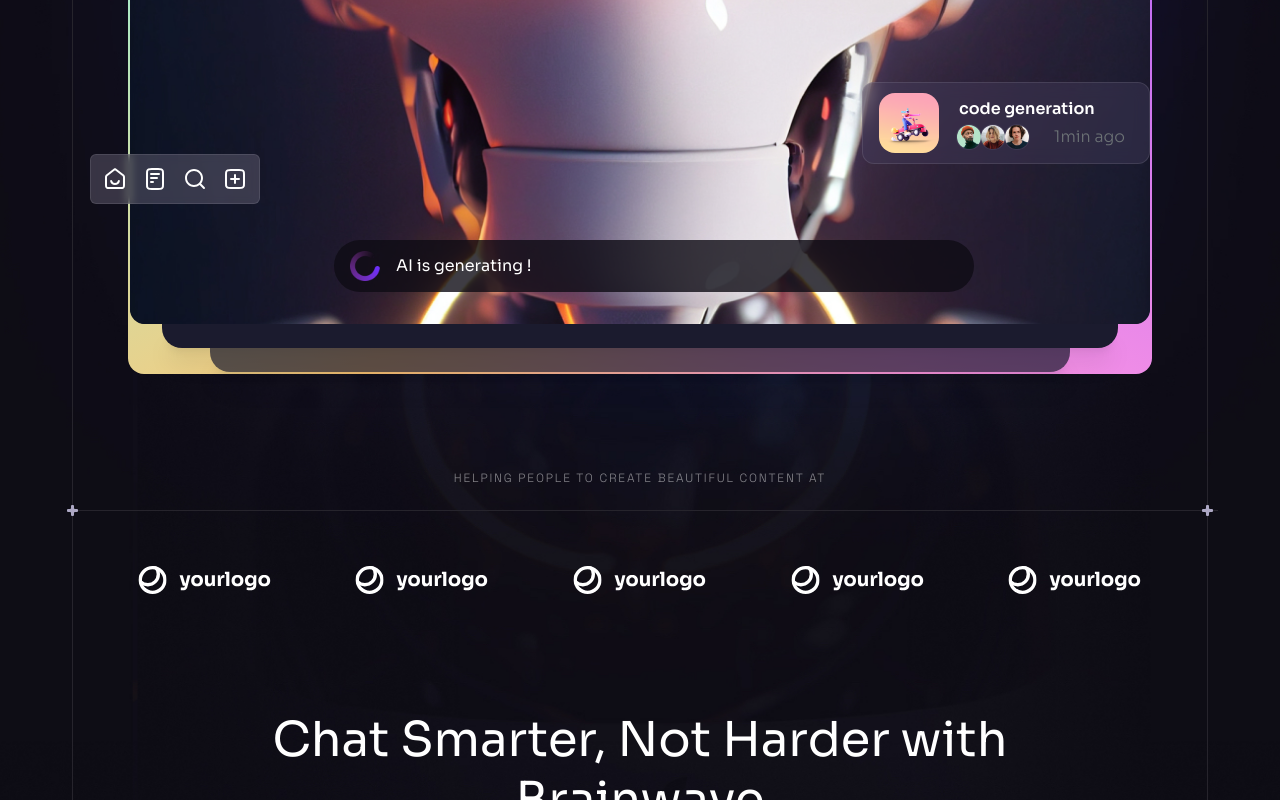
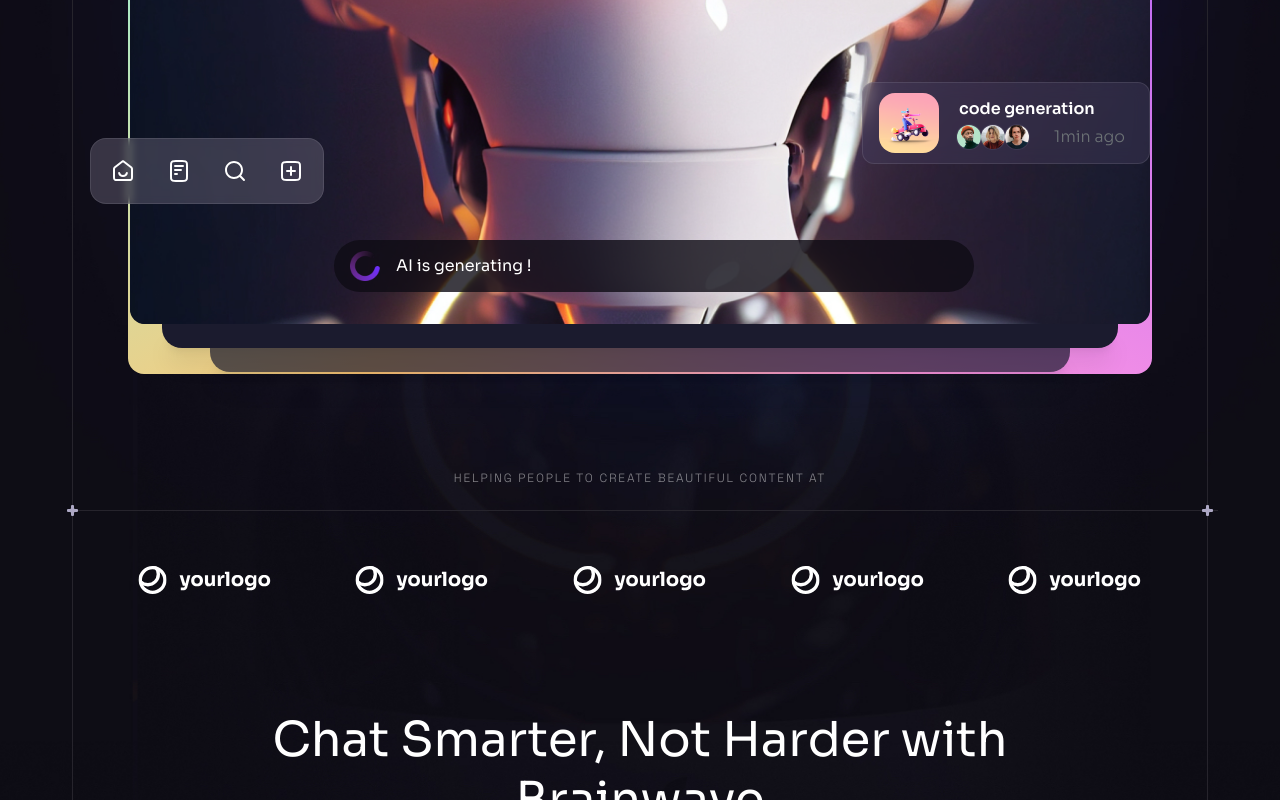
Before and after one commit to Satnammeena2004/brainwave, a React (Vite) app: page / in a window 1280 px wide. Shown: the part 820-1620 px from the top of the page. Built offline with nearby package versions, Linux system fonts and the light colour scheme.

Commit message:
ui fixed in pricing

```diff
--- a/src/components/Hero.jsx
+++ b/src/components/Hero.jsx
@@ -63,9 +63,9 @@ function Hero() {
 
 
                 <ScrollParallax isAbsolutelyPositioned>
-                  <ul className="hidden md:flex  absolute -left-[2.5rem] bottom-[7.5rem]  p-1 bg-n-4/40 backdrop-blur-sm border rounded-md xl:flex border-n-1/10">
+                  <ul className="hidden md:flex  absolute -left-[2.5rem] bottom-[7.5rem] rounded-2xl  p-1 bg-n-4/40 backdrop-blur-sm border  xl:flex border-n-1/10">
                     {heroIcons.map((icon, index) => {
-                      return <li key={index} className="p-2">
+                      return <li key={index} className="p-4">
                         <img src={icon} width={24} height={25} alt={icon} />
                       </li>
                     })}
--- a/src/components/Pricing.jsx
+++ b/src/components/Pricing.jsx
@@ -2,10 +2,10 @@ import { smallSphere, stars } from "../assets"
 import Heading from "./Heading"
 import PricingList from "./PricingList"
 import Section from "./Section"
-
+import { LeftLine, RightLine } from "../design/Pricing"
 const Pricing = () => {
     return (
-        <Section className="overflow-hidden">
+        <Section className="overflow-hidden" >
             <div className="container hidden md:block relative z-2 mb-20">
                 <div className="hidden md:flex justify-center ">
                     <img src={smallSphere} className="relative z-2" width={255} height={255} />
@@ -17,9 +17,16 @@ const Pricing = () => {
             </div>
 
             <Heading title="Pay once, use forever" tag="Get started with Brainwave" />
-            <div className="relative">
+            <div className="relative container" id="pricing">
 
                 <PricingList />
+                <LeftLine />
+                <RightLine />
+
+            </div>
+            <div className="mt-6 flex justify-center">
+                <a href="#pricing" className="border-b tracking-wider uppercase font-code font-bold text-sm">see all details</a>
+
             </div>
         </Section>
     )
--- a/src/components/PricingList.jsx
+++ b/src/components/PricingList.jsx
@@ -4,9 +4,9 @@ import Button from "./Button"
 
 const PricingList = () => {
     return (
-        <div className="flex flex:wrap justify-center mx-auto w-[85vw] max-lg:flex-wrap gap-4 p-2  ">
+        <div className="flex   mx-auto   max-lg:flex-wrap gap-4 p-2  ">
             {pricing.map((item) => {
-                return <div key={item.id} className="border   px-6 py-8 border-n-6 rounded-2xl  h-full min-h-[25rem] even:py-14 odd:py-8 odd:my-4 [&>h4]:first:text-color-2 [&>h4]:even:text-color-1 [&>h4]:last:text-color-3">
+                return <div key={item.id} className="border px-6 w-full  py-8 border-n-6 rounded-2xl  h-full min-h-[25rem] even:py-14 odd:py-8 odd:my-4 [&>h4]:first:text-color-2 [&>h4]:even:text-color-1 [&>h4]:last:text-color-3">
                     <h4 className="h4 text-left mb-3 [&>h4]:text-color-1">{item.title}</h4>
                     <p className="body-2 h-20 text-left">{item.description}</p>
                     <div className="flex items-center justify-start h-[5.5rem]"> {item.price && (
@@ -17,7 +17,7 @@ const PricingList = () => {
                         </>
                     )}
                     </div>
-                    <Button href={item.price ? "/pricing" : "mailto:contact@jsmastery.pro"}
+                    <Button href={item.price ? "/pricing" : "mailto:stnam.meena2005@gmail.com"}
                         white={!!item.price} className="my-10 w-full">
                         {item.price ? "Get started" : "Contact us"}
                     </Button>
--- a/src/design/Pricing.jsx
+++ b/src/design/Pricing.jsx
@@ -1,4 +1,4 @@
-import { lines } from "../../assets";
+import { lines } from "../assets";
 
 export const LeftLine = () => {
   return (
```
